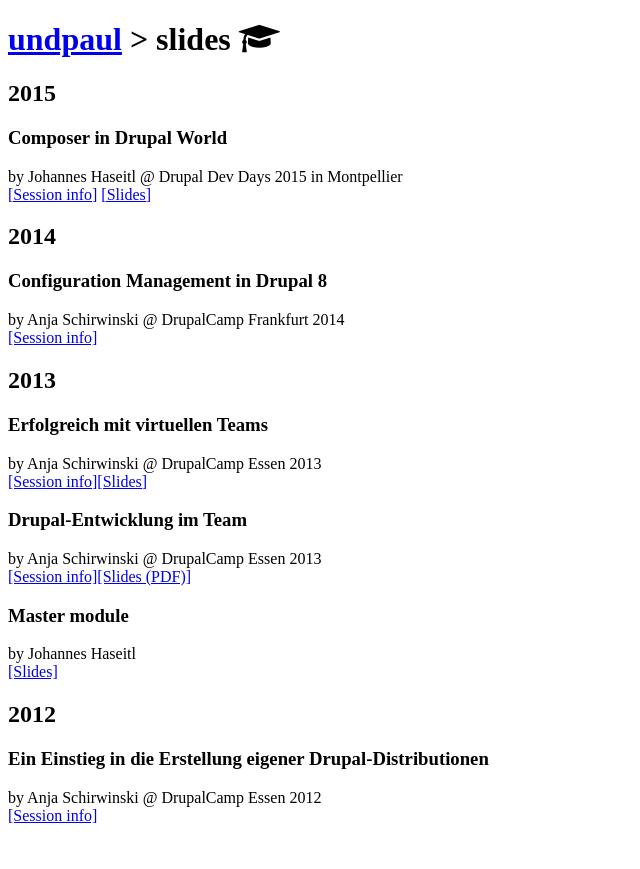
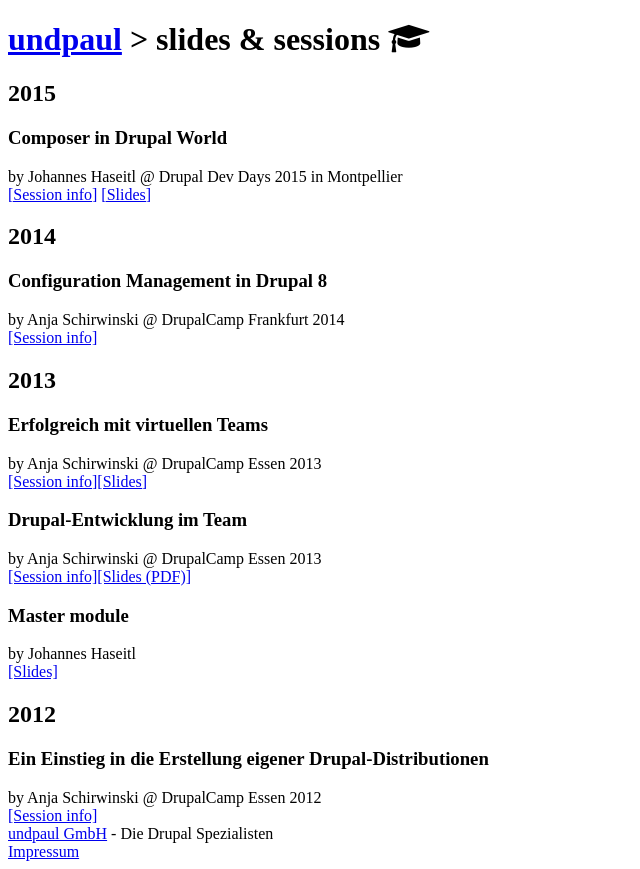
Before and after one commit to derhasi/ddd2015-composer-in-drupal-world, a website: page index.html in a window 1280 px wide. Shown: the whole page, without its empty margins (0-640 px from the left). Before the commit the page ends 841 px from the top, so only its background shows below. Drawn offline with Linux system fonts and the light colour scheme; files that its build step writes are made by us from their sources; a script that the page names is missing.

Commit message:
Updating markup for new styles

```diff
--- a/index.html
+++ b/index.html
@@ -2,26 +2,22 @@
 <html>
 <head>
   <meta charset='utf-8'>
-  <title>undpaul slides</title>
-  <link rel="stylesheet" href="//maxcdn.bootstrapcdn.com/font-awesome/4.3.0/css/font-awesome.min.css">
+  <title>undpaul slides and sessions</title>
+  <link rel="stylesheet"
+        href="//maxcdn.bootstrapcdn.com/font-awesome/4.3.0/css/font-awesome.min.css">
   <link type="text/css" rel="stylesheet" href="../css/style.css" media="all"/>
 </head>
 
-<body class="front">
-<div id="page-wrapper-outer"><div id="page-wrapper">
-  <div id="page" class="clearfix">
+<body>
 
-    <div id="site-header">
-      <h1>
-        <a href="/">undpaul</a>
-        &gt; slides
+<header>
+  <h1><a href="/">undpaul</a>
+    &gt; slides &amp; sessions
     <i class="fa fa-graduation-cap"></i>
   </h1>
-    </div>
+</header>
 
-    <div id="site-subheader" class="clearfix"></div>
-
-    <div id="main">
+<div class="main">
 
   <h2>2015</h2>
 
@@ -30,7 +26,9 @@
     by Johannes Haseitl
     @ Drupal Dev Days 2015 in Montpellier
     <br>
-        <a href="http://montpellier2015.drupaldays.org/sessions/composer-drupal-world">[Session info]</a>
+    <a
+      href="http://montpellier2015.drupaldays.org/sessions/composer-drupal-world">[Session
+      info]</a>
     <a href="/slides/ddd2015/">[Slides]</a>
   </article>
 
@@ -41,7 +39,9 @@
     by Anja Schirwinski
     @ DrupalCamp Frankfurt 2014
     <br>
-        <a href="http://2014.drupalcamp-frankfurt.de/de/session/configuration-management-drupal-8">[Session info]</a>
+    <a
+      href="http://2014.drupalcamp-frankfurt.de/de/session/configuration-management-drupal-8">[Session
+      info]</a>
   </article>
 
   <h2>2013</h2>
@@ -51,7 +51,9 @@
     by Anja Schirwinski
     @ DrupalCamp Essen 2013
     <br>
-        <a href="http://drupalcamp-essen.de/13/session/erfolgreich-mit-virtuellen-teams.html">[Session info]</a><a href="/slides/anja/drupalcamp-essen/virtuelle-teams.pdf">[Slides]</a>
+    <a
+      href="http://drupalcamp-essen.de/13/session/erfolgreich-mit-virtuellen-teams.html">[Session
+      info]</a><a href="/slides/anja/drupalcamp-essen/virtuelle-teams.pdf">[Slides]</a>
   </article>
 
   <article>
@@ -59,7 +61,11 @@
     by Anja Schirwinski
     @ DrupalCamp Essen 2013
     <br>
-        <a href="http://drupalcamp-essen.de/13/session/drupal-entwicklung-im-team.html">[Session info]</a><a href="/slides/anja/drupalcamp-essen/drupal-entwicklung-im-team.pdf">[Slides (PDF)]</a>
+    <a
+      href="http://drupalcamp-essen.de/13/session/drupal-entwicklung-im-team.html">[Session
+      info]</a><a
+    href="/slides/anja/drupalcamp-essen/drupal-entwicklung-im-team.pdf">[Slides
+    (PDF)]</a>
   </article>
 
   <article>
@@ -76,13 +82,29 @@
     by Anja Schirwinski
     @ DrupalCamp Essen 2012
     <br>
-        <a href="http://drupalcamp-essen.de/12/sessions/ein-einstieg-die-erstellung-eigener-drupal-distributionen.html">[Session info]</a>
+    <a
+      href="http://drupalcamp-essen.de/12/sessions/ein-einstieg-die-erstellung-eigener-drupal-distributionen.html">[Session
+      info]</a>
   </article>
+</div>
 
-      <p  class="clearfix"></p>
+<footer>
+  <a href="http://www.undpaul.de/" title="Die Drupal Spezialisten">undpaul
+    GmbH</a>
+  - Die Drupal Spezialisten
+  <br><a href="http://www.undpaul.de/impressum">Impressum</a>
+</footer>
 
-    </div>
-  </div>
-</div></div>
+<script
+  src="//ajax.googleapis.com/ajax/libs/webfont/1.5.10/webfont.js"></script>
+<script>
+  WebFont.load({
+    google: {
+      families: ['Source Sans Pro']
+    }
+  });
+</script>
+
+
 </body>
 </html>
```
Lines whose indentation alone changed are shown as unchanged.
